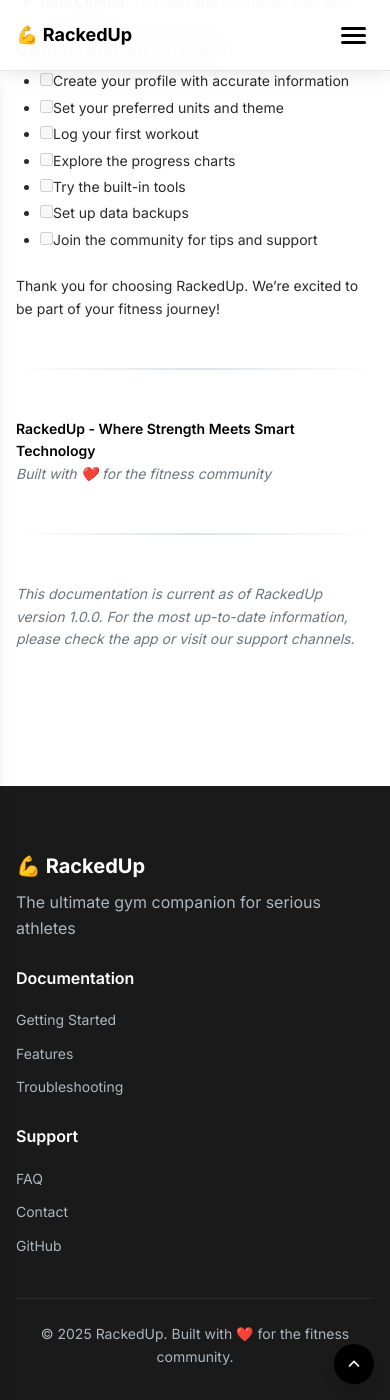
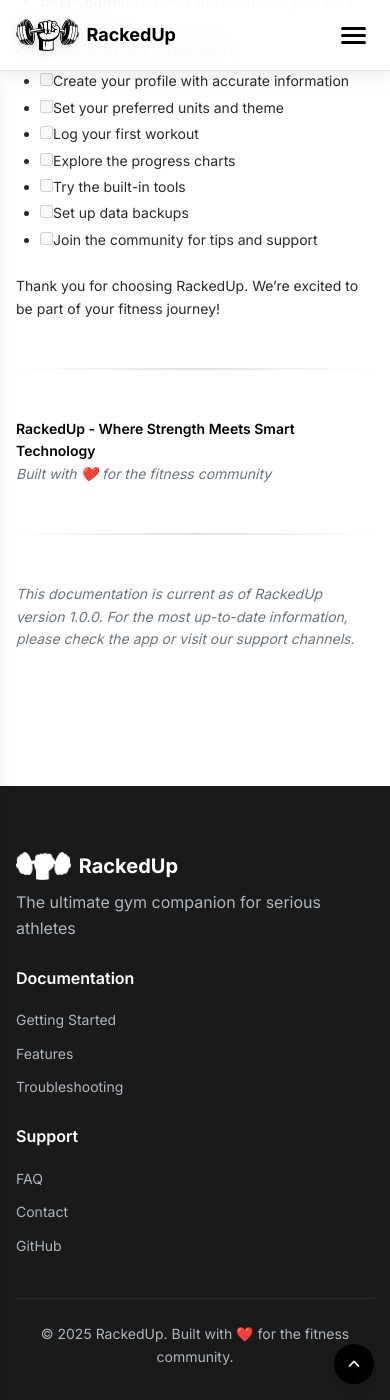
Before and after one commit to tshives26/RackedUp, a Jekyll site: the page built from docs/index.md, in a window 390 px wide and 1400 px high, scrolled down 25575 px. Built offline with Jekyll 4.4.1, drawn with Linux system fonts in a browser that asks for light colours.

Commit message:
feat: Integrate RackedUp logo into navigation and footer
- Added logo.png to docs/assets/images/ for web use
- Replaced emoji with actual RackedUp logo in navigation
- Added logo to footer with proper styling
- Implemented hover effects and smooth transitions
- Added responsive sizing for mobile devices
- Applied proper filters for dark footer background
- Enhanced brand consistency across the site

```diff
--- a/docs/_layouts/default.html
+++ b/docs/_layouts/default.html
@@ -26,7 +26,8 @@
     <nav class="navbar">
         <div class="nav-container">
             <div class="nav-brand">
-                <h1 class="brand-title">💪 RackedUp</h1>
+                <img src="{{ '/assets/images/logo.png' | relative_url }}" alt="RackedUp Logo" class="brand-logo">
+                <h1 class="brand-title">RackedUp</h1>
                 <span class="brand-subtitle">Documentation</span>
             </div>
             <div class="nav-menu" id="nav-menu">
@@ -76,7 +77,10 @@
         <div class="footer-container">
             <div class="footer-content">
                 <div class="footer-brand">
-                    <h3>💪 RackedUp</h3>
+                    <div class="footer-logo-container">
+                        <img src="{{ '/assets/images/logo.png' | relative_url }}" alt="RackedUp Logo" class="footer-logo">
+                        <h3>RackedUp</h3>
+                    </div>
                     <p>The ultimate gym companion for serious athletes</p>
                 </div>
                 <div class="footer-links">
--- a/docs/assets/css/custom.css
+++ b/docs/assets/css/custom.css
@@ -91,6 +91,18 @@ body {
     display: flex;
     align-items: center;
     gap: var(--spacing-sm);
+}
+
+.brand-logo {
+    height: 40px;
+    width: auto;
+    transition: var(--transition-fast);
+    filter: drop-shadow(0 2px 4px rgba(0, 0, 0, 0.1));
+}
+
+.brand-logo:hover {
+    transform: scale(1.05);
+    filter: drop-shadow(0 4px 8px rgba(0, 0, 0, 0.15));
 }
 
 .brand-title {
@@ -471,10 +483,29 @@ body {
     margin-bottom: var(--spacing-xl);
 }
 
+.footer-logo-container {
+    display: flex;
+    align-items: center;
+    gap: var(--spacing-sm);
+    margin-bottom: var(--spacing-sm);
+}
+
+.footer-logo {
+    height: 32px;
+    width: auto;
+    filter: brightness(0) invert(1);
+    transition: var(--transition-fast);
+}
+
+.footer-logo:hover {
+    transform: scale(1.05);
+    filter: brightness(0) invert(1) drop-shadow(0 2px 4px rgba(255, 255, 255, 0.2));
+}
+
 .footer-brand h3 {
     font-size: var(--font-size-xl);
     font-weight: 700;
-    margin-bottom: var(--spacing-sm);
+    margin: 0;
 }
 
 .footer-brand p {
@@ -729,6 +760,10 @@ body {
         height: 70px;
     }
 
+    .brand-logo {
+        height: 32px;
+    }
+
     .brand-title {
         font-size: var(--font-size-lg);
     }
@@ -902,6 +937,10 @@ body {
         font-size: var(--font-size-sm);
     }
 
+    .footer-logo {
+        height: 28px;
+    }
+
     .back-to-top {
         bottom: var(--spacing-md);
         right: var(--spacing-md);
```
Also changed, not shown: docs/assets/images/logo.png (added). Lines whose indentation alone changed are shown as unchanged.
